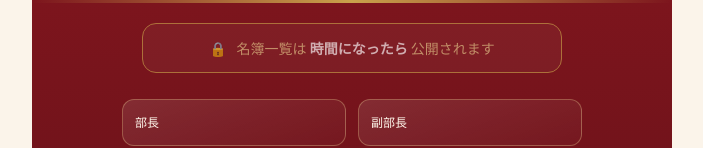
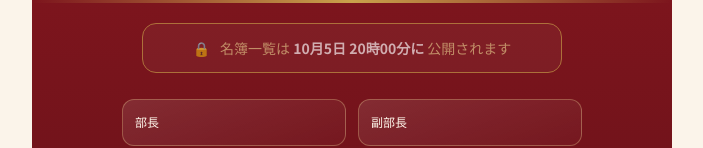
Before and after one commit to jinBb-shark/shinkanbuhappyo, a plain HTML site: page index.html in a window 1280 px wide. Shown: the part 451-599 px from the top of the page, without its empty margins (288-991 px from the left). Drawn offline with Linux system fonts and the light colour scheme; a web font is replaced by a local one.

Commit message:
index.html を更新

```diff
--- a/index.html
+++ b/index.html
@@ -223,7 +223,7 @@ function renderHome(){
   </div>
   <div class="carpet">
     <div class="unlockLink ${locked?'disabled':''}" id="rosterLink">
-      ${locked? '🔒 <span>名簿一覧は <b>時間になったら</b> 公開されます</span>' : '📋 <span><b>役職名簿一覧</b> を見る</span>'}
+      ${locked? '🔒 <span>名簿一覧は <b>10月5日 20時00分に</b> 公開されます</span>' : '📋 <span><b>役職名簿一覧</b> を見る</span>'}
     </div>
     <div class="roleGrid">
       ${ROLES.map((r,i)=>`<button data-i="${i}">${r.name}</button>`).join('')}
```
